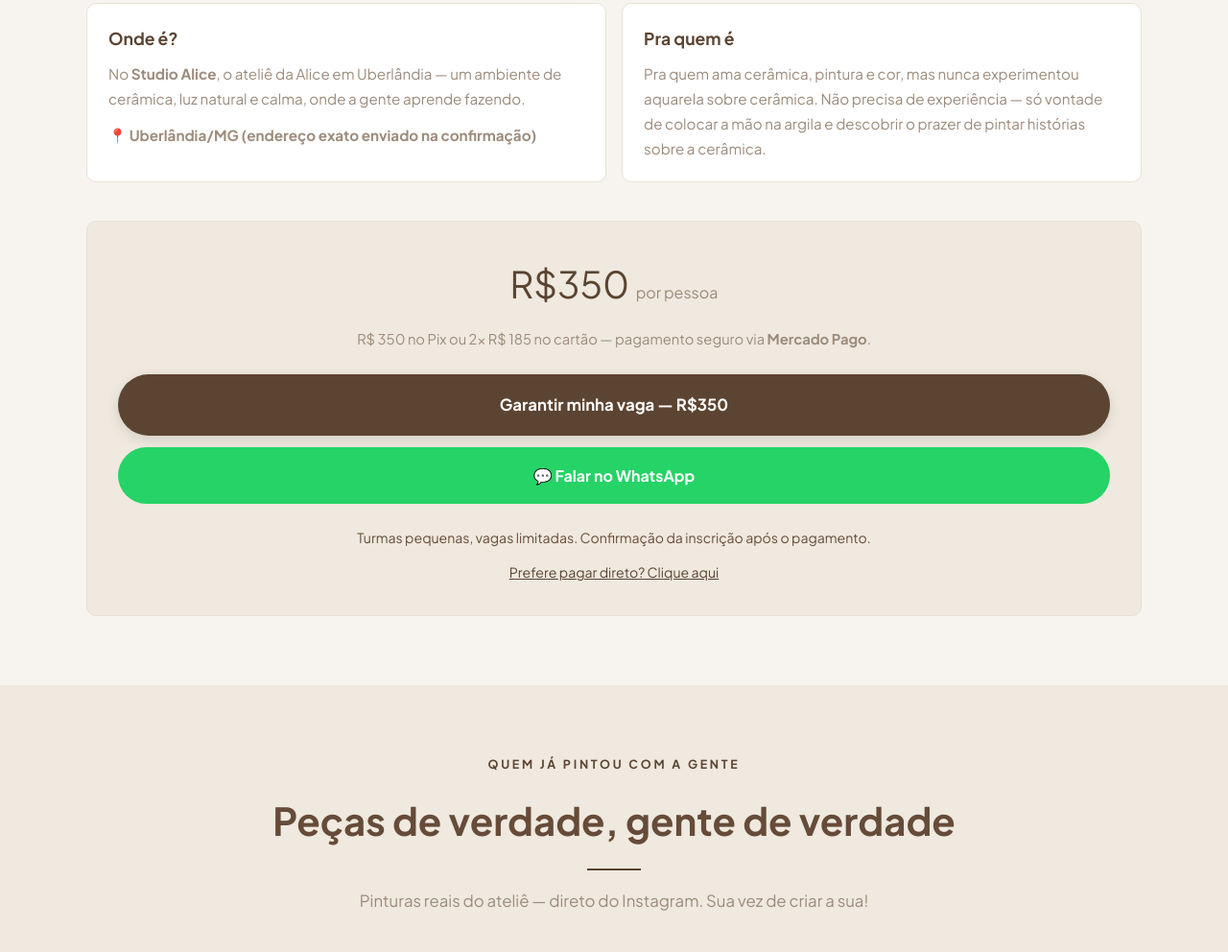
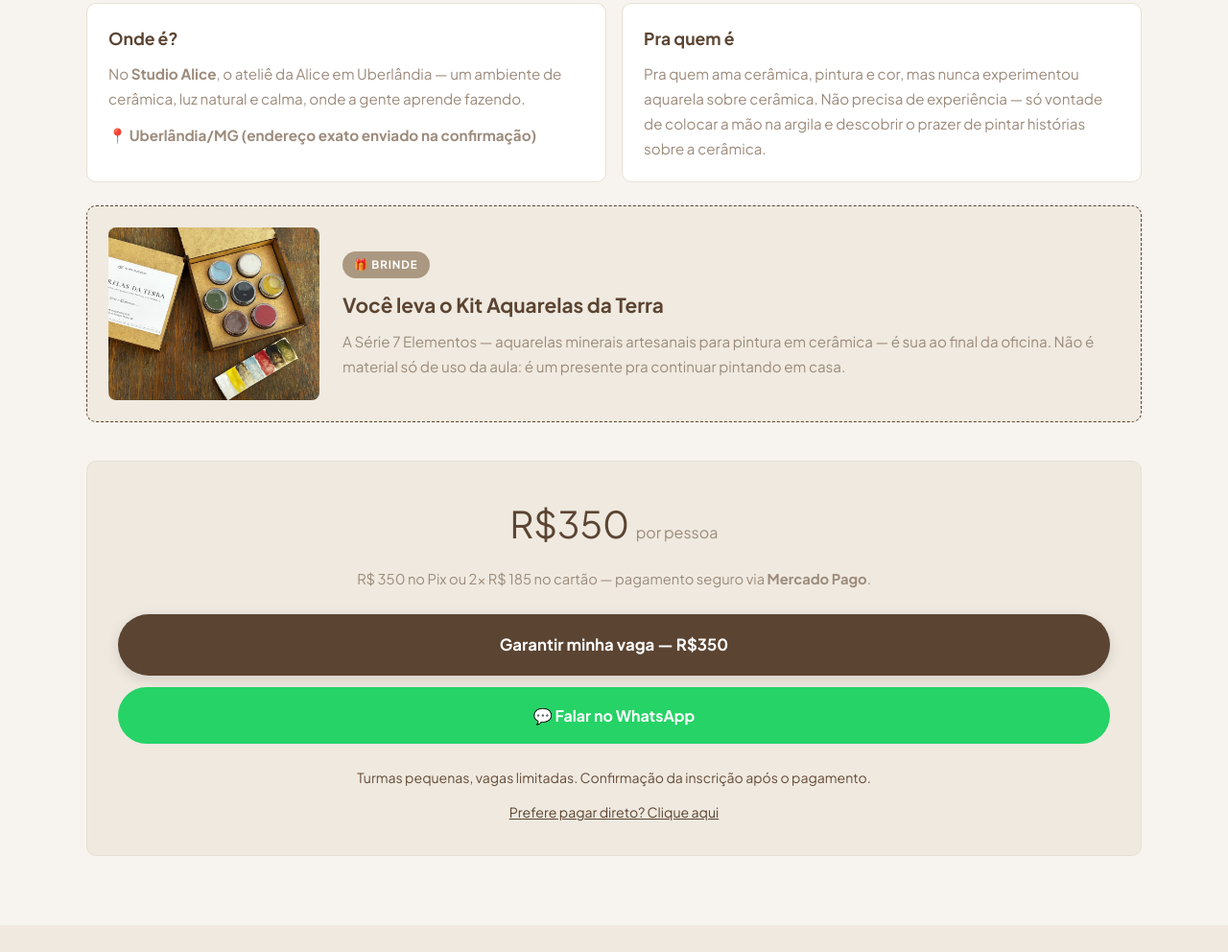
Before and after one commit to ferrarijonas/alicegussoni, a plain HTML site: page curso-descoberta.html in a window 1280 px wide. Shown: the part 1882-2874 px from the top of the page at 96% size. Drawn offline with Linux system fonts and the light colour scheme.

Commit message:
Destaca o brinde (Kit Aquarelas da Terra): selo nos cards, bloco nas paginas de curso e tag na agenda

```diff
--- a/assets/css/style.css
+++ b/assets/css/style.css
@@ -1028,3 +1028,54 @@ a:hover { color: var(--cta-dark); }
 .pdv-resumo-empty { font-size: .88rem; color: var(--text-soft); }
 
 .pdv-modal .btn { margin-top: 18px; }
+
+/* ---------- Brinde: Kit Aquarelas da Terra ---------- */
+.course-card .image .gift-flag {
+  position: absolute;
+  right: 14px;
+  top: 14px;
+  background: var(--gold);
+  color: #fff;
+  font-size: .78rem;
+  font-weight: 700;
+  letter-spacing: .02em;
+  padding: 6px 12px;
+  border-radius: 999px;
+  box-shadow: 0 6px 16px rgba(46, 42, 37, .18);
+}
+
+.gift-box {
+  display: grid;
+  grid-template-columns: 220px 1fr;
+  gap: 24px;
+  align-items: center;
+  background: var(--accent-soft);
+  border: 1px dashed var(--accent);
+  border-radius: var(--radius);
+  padding: 22px;
+  margin-top: 24px;
+}
+
+.gift-box img { width: 100%; height: 180px; object-fit: cover; border-radius: 8px; }
+
+.gift-box .gift-tag {
+  display: inline-block;
+  background: var(--gold);
+  color: #fff;
+  font-size: .72rem;
+  font-weight: 700;
+  letter-spacing: .08em;
+  text-transform: uppercase;
+  padding: 4px 12px;
+  border-radius: 999px;
+  margin-bottom: 10px;
+}
+
+.gift-box h3 { font-family: var(--serif); font-size: 1.3rem; color: var(--cta); margin-bottom: 8px; }
+
+.gift-box p { color: var(--text-soft); font-size: .95rem; }
+
+@media (max-width: 640px) {
+  .gift-box { grid-template-columns: 1fr; }
+  .gift-box img { height: 200px; }
+}
--- a/curso-descoberta.html
+++ b/curso-descoberta.html
@@ -8,7 +8,7 @@
   <link rel="preconnect" href="https://fonts.googleapis.com">
   <link rel="preconnect" href="https://fonts.gstatic.com" crossorigin>
   <link href="https://fonts.googleapis.com/css2?family=Plus+Jakarta+Sans:wght@400;500;600;700&display=swap" rel="stylesheet">
-  <link rel="stylesheet" href="assets/css/style.min.css?v=2">
+  <link rel="stylesheet" href="assets/css/style.min.css?v=3">
   <link rel="icon" type="image/webp" href="assets/img/logo-alice.webp">
 </head>
 <body>
@@ -85,6 +85,15 @@
           <div class="tile">
             <h4>Pra quem é</h4>
             <p>Pra quem ama cerâmica, pintura e cor, mas nunca experimentou aquarela sobre cerâmica. Não precisa de experiência — só vontade de colocar a mão na argila e descobrir o prazer de pintar histórias sobre a cerâmica.</p>
+          </div>
+        </div>
+
+        <div class="gift-box">
+          <img src="assets/img/brinde-kit-aquarelas.webp" alt="Kit Aquarelas da Terra — Série 7 Elementos, o brinde que você leva pra casa" width="900" height="675" loading="lazy" decoding="async">
+          <div>
+            <span class="gift-tag">🎁 Brinde</span>
+            <h3>Você leva o Kit Aquarelas da Terra</h3>
+            <p>A Série 7 Elementos — aquarelas minerais artesanais para pintura em cerâmica — é sua ao final da oficina. Não é material só de uso da aula: é um presente pra continuar pintando em casa.</p>
           </div>
         </div>
 
```
Also changed, not shown: agenda.html (+3 -3 lines), curso-imersao.html (+10 -1 lines), index.html (+4 -1 lines), assets/css/style.min.css, assets/img/brinde-kit-aquarelas.webp (added).
